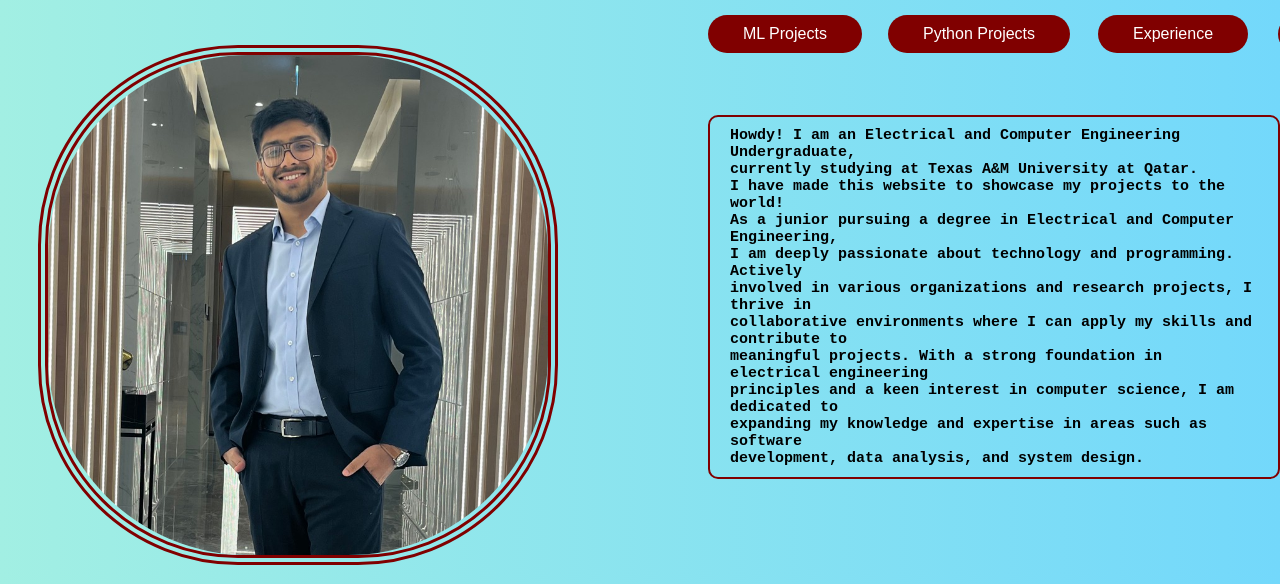
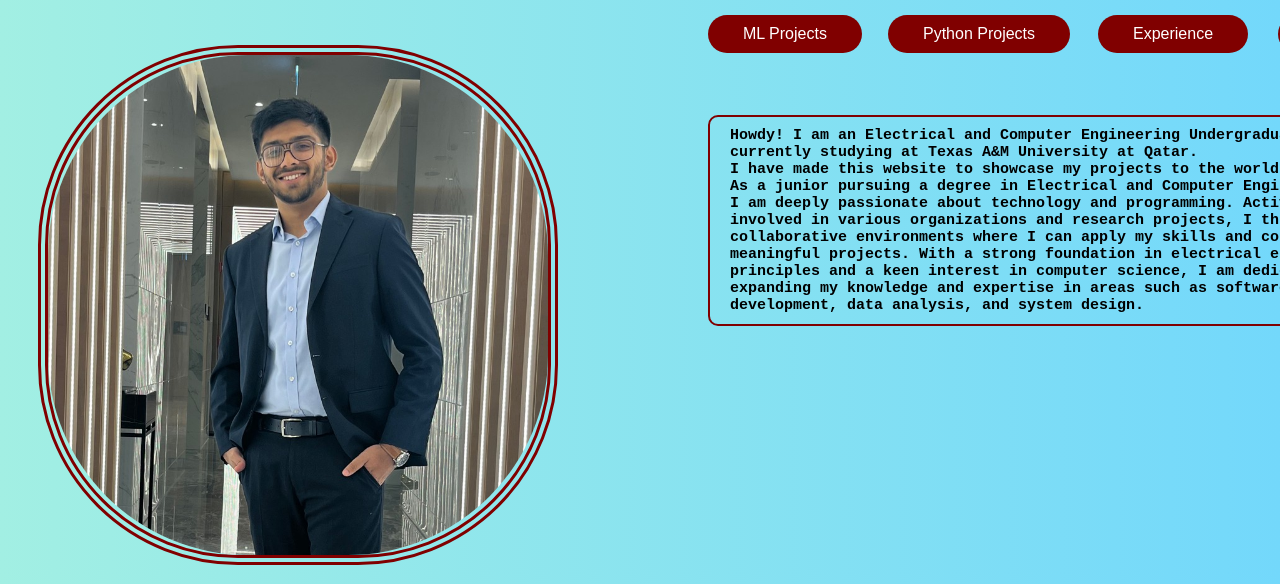
Before and after one commit to UmerAhmad11/umerahmad, a plain HTML site: page index.html in a window 1280 px wide. Shown: the top 584 px of the page. Drawn offline with Linux system fonts and the light colour scheme.

Commit message:
Update index.html

```diff
--- a/index.html
+++ b/index.html
@@ -8,6 +8,7 @@
 
             body{
                 background-image: linear-gradient(to right, #A2EFE3, #73D8FB);
+                position: relative;
             }
 
             .image {
@@ -92,6 +93,7 @@
                 border: 2px double maroon;
                 position: absolute;
                 font-weight: bold;
+                white-space: nowrap;
             }
 
             .bio:hover{
```
